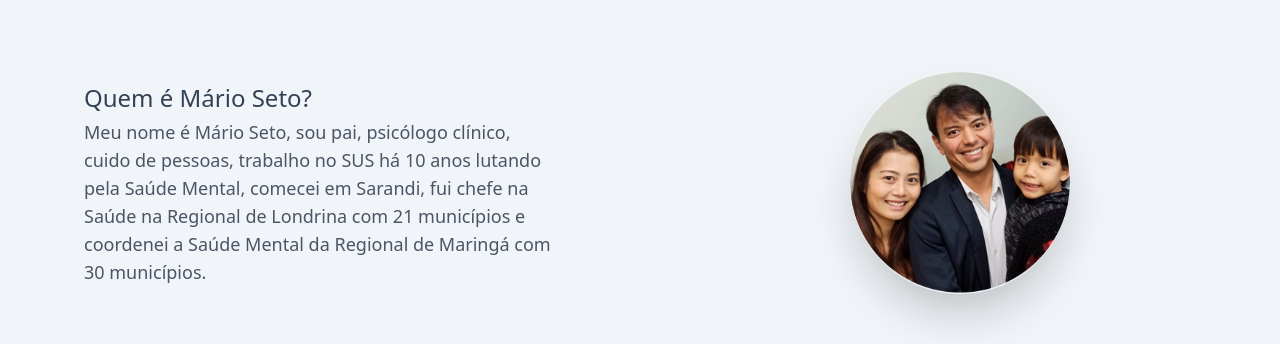
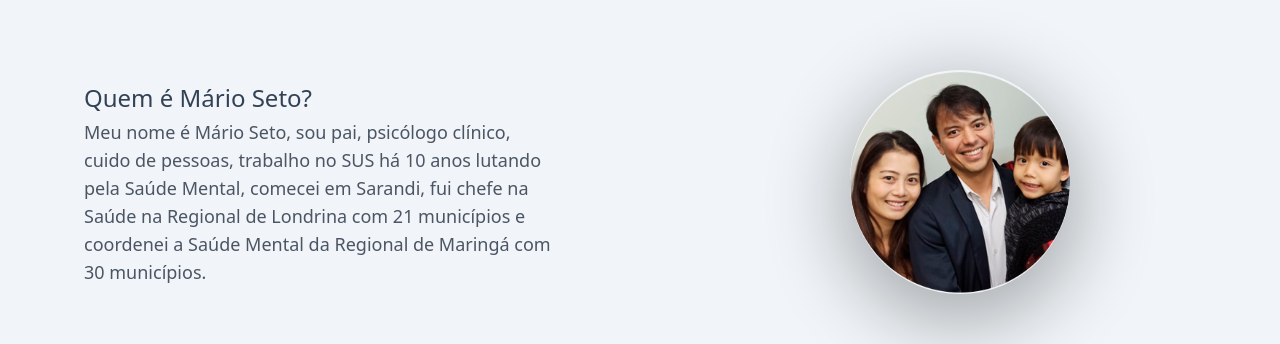
Before and after one commit to gabrieu-amaral/Mario.Seto, a Vue app: page / in a window 1280 px wide. Shown: the part 746-1090 px from the top of the page. Built offline with nearby package versions, Linux system fonts and the light colour scheme; the HTML template or start-up script is replaced by a standard one.

Commit message:
dark mode off

```diff
--- a/src/components/Mario.vue
+++ b/src/components/Mario.vue
@@ -84,7 +84,7 @@
 
                 <div  class="px-4 lg:px-10">
                     <picture>
-                        <img class="max-h-64 h-44 sm:h-56 md:h-56 lg:h-56 flex m-auto shadow-2xl rounded-full" src="../image/mario-com-familia.png" alt="foto do Mário com sua família">
+                        <img class="max-h-64 h-44 sm:h-56 md:h-56 lg:h-56 flex m-auto shadow-2xl custom-shadow rounded-full" src="../image/mario-com-familia.png" alt="foto do Mário com sua família">
                     </picture>
                 </div>
 
```
